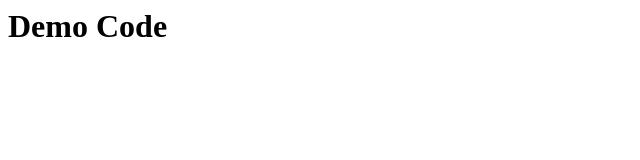
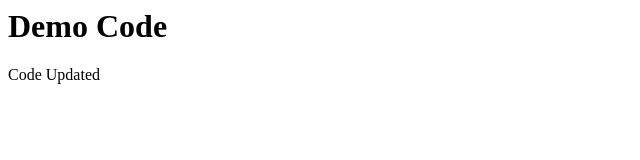
Before and after one commit to 2021mt70539/Devops-Group10, a plain HTML site: page index.html in a window 1280 px wide. Shown: the full height of the page, 0-640 px from the left. Drawn offline with Linux system fonts and the light colour scheme.

Commit message:
source code updated

```diff
--- a/index.html
+++ b/index.html
@@ -1 +1,4 @@
+<html>
 <h1> Demo Code </h1>
+<p> Code Updated </p>
+</html>
```
